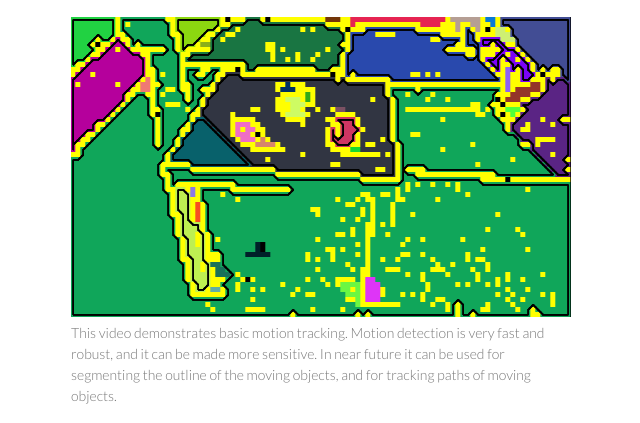
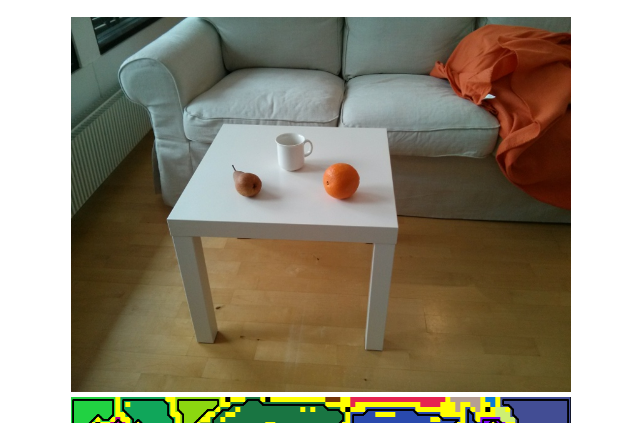
Before and after one commit to amnipar/cvsu, a plain HTML site: page index.html in a window 1280 px wide. Shown: the part 1909-2332 px from the top of the page, without its empty margins (499-1139 px from the left). Drawn offline with Linux system fonts and the light colour scheme.

Commit message:
added original image for boundary segmentation

```diff
--- a/index.html
+++ b/index.html
@@ -57,6 +57,7 @@ This image shows some results for extremely fast and robust segmentation. It ove
 <p>
 This image shows some first results for segmentation based on both boundaries and regions. It runs in real-time on Android phones.
 </p>
+<img src="images/table.jpg" alt="boundary segmentation original" title="Boundary segmentation" /><br />
 <img src="images/segment_bounds.png" alt="boundary segmentation example" title="Boundary segmentation" /><br />
 <p>
 This video demonstrates basic motion tracking. Motion detection is very fast and robust, and it can be made more sensitive. In near future it can be used for segmenting the outline of the moving objects, and for tracking paths of moving objects.
```
Also changed, not shown: images/table.jpg (added).
